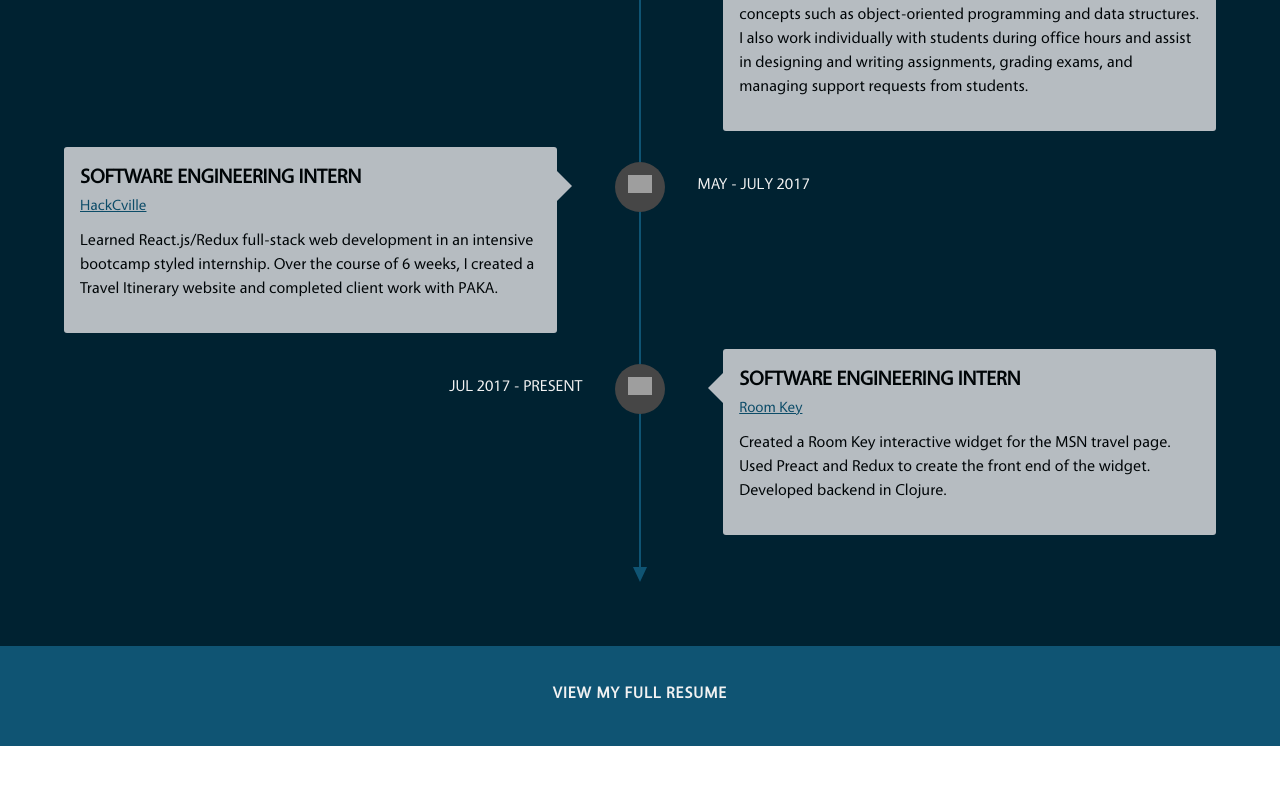
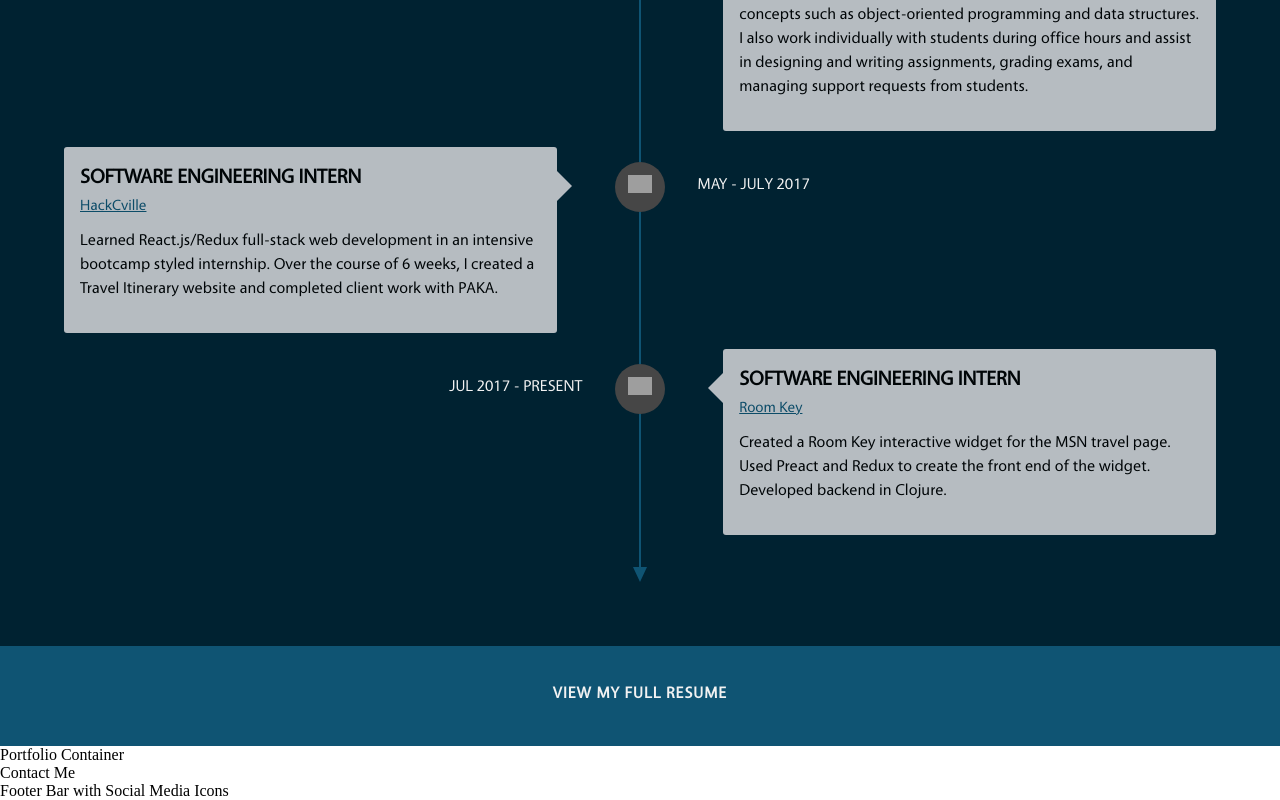
Before and after one commit to kravikanti-zz/PersonalWebsite, a React (Create React App) app in the folder website/: page / in a window 1280 px wide. Shown: the part 3560-4360 px from the top of the page. Before the commit the page ends 4306 px from the top, so only its background shows below. Built offline with nearby package versions, Linux system fonts and the light colour scheme; grey boxes are pictures that could not be loaded.

Commit message:
Created 3 more sections

```diff
--- a/website/src/App.js
+++ b/website/src/App.js
@@ -473,6 +473,9 @@ class App extends Component {
             <img className="icon" src={download} />
           </a>
         </div>
+        <div>Portfolio Container</div>
+        <div>Contact Me</div>
+        <div>Footer Bar with Social Media Icons</div>
       </div>
     );
   }
```
